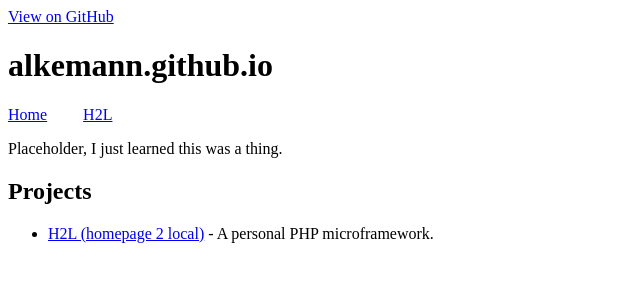
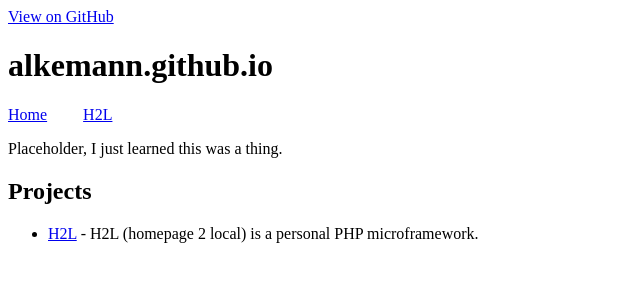
Before and after one commit to alkemann/alkemann.github.io, a Jekyll site: the page built from index.md, in a window 1280 px wide. Shown: the top 300 px of the page, without its empty margins (0-640 px from the left). Built offline with Jekyll 4.4.1, drawn with Linux system fonts in a browser that asks for light colours; our own code applies the rules of GitHub Pages for plain Markdown files; the repository's description, which GitHub fills in, is left out.

Commit message:
Link change

```diff
--- a/index.md
+++ b/index.md
@@ -1,4 +1,4 @@
 Placeholder, I just learned this was a thing.
 
 ## Projects
- - <a href="https://alkemann.github.io/h2l">H2L (homepage 2 local)</a> - A personal PHP microframework.
+ - <a href="https://alkemann.github.io/h2l">H2L</a> - H2L (homepage 2 local) is a personal PHP microframework.
```
